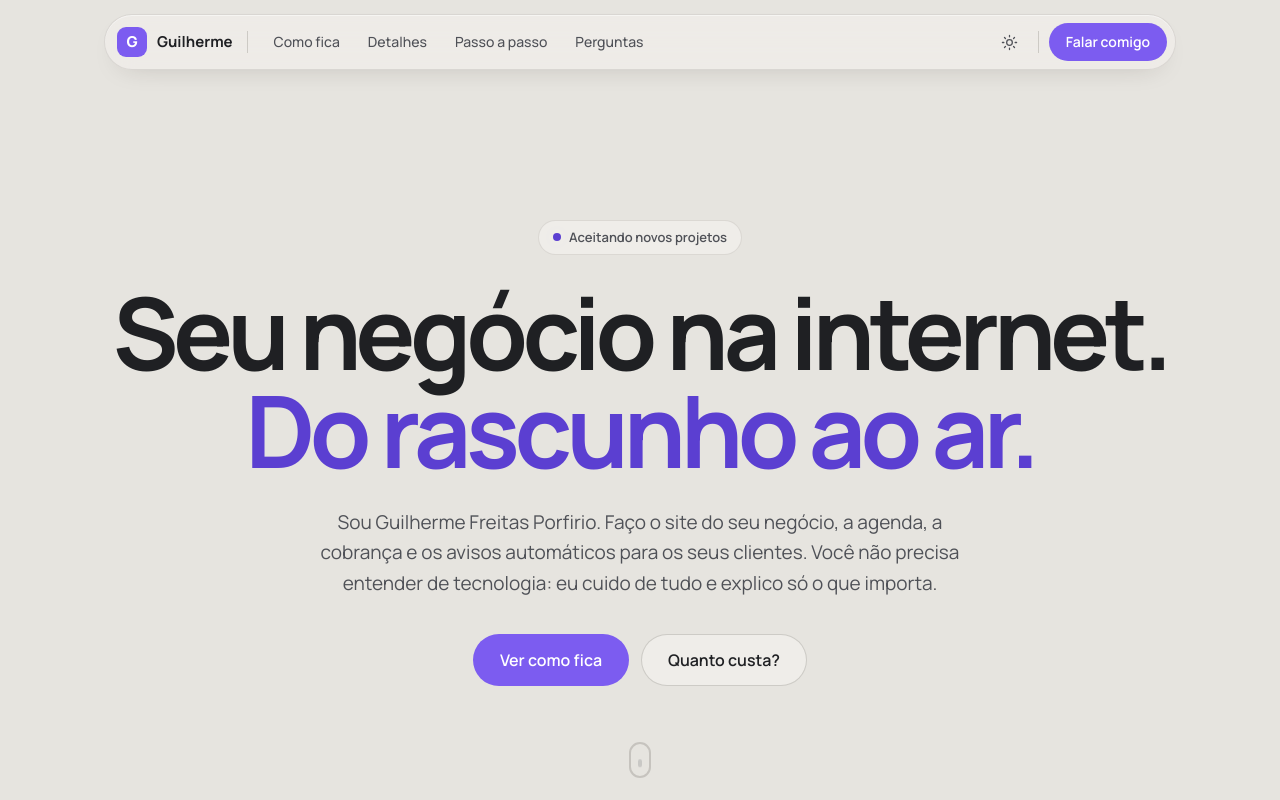
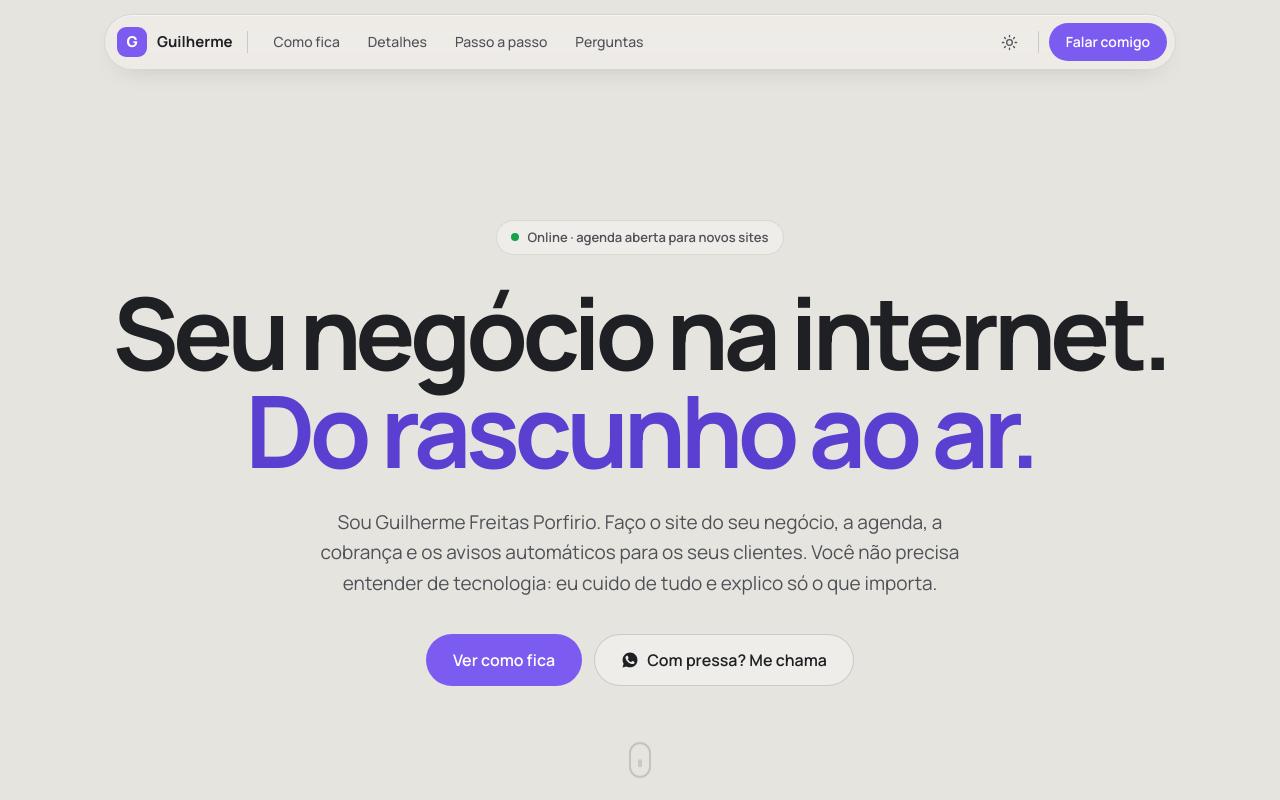
Before and after one commit to GuiSatierf/portfolio, a plain HTML site: page index.html in a window 1280 px wide. Both pictures are taken after a click on the button "Alternar tema claro e escuro". Shown: the top 800 px of the page. Drawn offline with nearby package versions, Linux system fonts and the light colour scheme.

Commit message:
feat(hero): add WhatsApp shortcut, green online dot and new tagline

```diff
--- a/index.html
+++ b/index.html
@@ -30,7 +30,7 @@
   <link rel="preconnect" href="https://fonts.googleapis.com">
   <link rel="preconnect" href="https://fonts.gstatic.com" crossorigin>
   <link href="https://fonts.googleapis.com/css2?family=Manrope:wght@400;500;600;700;800&family=Geist+Mono:wght@400;500&display=swap" rel="stylesheet">
-  <link rel="stylesheet" href="styles.css?v=4">
+  <link rel="stylesheet" href="styles.css?v=5">
 </head>
 <body>
   <a class="skip" href="#como-funciona">Pular para a demonstração</a>
@@ -65,7 +65,7 @@
   <main id="topo">
     <!-- TOPO -->
     <section class="hero wrap">
-      <p class="eyebrow reveal"><span class="live-dot"></span> Aceitando novos projetos</p>
+      <p class="eyebrow reveal"><span class="live-dot online"></span> Online · agenda aberta para novos sites</p>
       <h1 class="reveal" data-delay="60">
         <span>Seu negócio na internet.</span>
         <span class="tone-accent">Do rascunho ao ar.</span>
@@ -77,7 +77,10 @@
       </p>
       <div class="hero-cta reveal" data-delay="220">
         <a class="btn btn-primary btn-lg" href="#como-funciona">Ver como fica</a>
-        <a class="btn btn-ghost btn-lg" href="#perguntas">Quanto custa?</a>
+        <a class="btn btn-ghost btn-lg" data-link="whatsapp" href="#contato">
+          <svg aria-hidden="true" viewBox="0 0 24 24" width="18" height="18"><path fill="currentColor" d="M12.04 2C6.58 2 2.13 6.45 2.13 11.91c0 1.75.46 3.45 1.32 4.95L2.05 22l5.25-1.38c1.45.79 3.08 1.21 4.74 1.21 5.46 0 9.91-4.45 9.91-9.91C21.95 6.45 17.5 2 12.04 2Zm5.8 14.03c-.25.69-1.44 1.32-2 1.4-.51.08-1.16.11-1.87-.12-.43-.14-.98-.32-1.69-.62-2.97-1.28-4.91-4.27-5.06-4.47-.15-.2-1.21-1.61-1.21-3.07 0-1.46.77-2.18 1.04-2.48.27-.3.59-.37.79-.37h.57c.18 0 .43-.07.67.51.25.59.84 2.05.91 2.2.07.15.12.32.02.52-.1.2-.15.32-.3.5-.15.17-.31.39-.45.52-.15.15-.3.31-.13.61.17.3.77 1.27 1.65 2.06 1.13 1.01 2.09 1.32 2.39 1.47.3.15.47.12.64-.07.17-.2.74-.86.94-1.16.2-.3.39-.25.67-.15.27.1 1.73.82 2.03.97.3.15.49.22.57.35.07.12.07.71-.18 1.4Z"/></svg>
+          Com pressa? Me chama
+        </a>
       </div>
       <a class="scroll-cue" href="#como-funciona" aria-label="Rolar para a demonstração"><span></span></a>
     </section>
@@ -314,6 +317,6 @@
     <a href="#topo">Voltar ao topo ↑</a>
   </footer>
 
-  <script src="script.js?v=4"></script>
+  <script src="script.js?v=5"></script>
 </body>
 </html>
--- a/styles.css
+++ b/styles.css
@@ -133,6 +133,9 @@ kbd {
 }
 .live-dot { position: relative; width: 8px; height: 8px; border-radius: 50%; background: var(--ok); flex: none; }
 .live-dot::after { content: ""; position: absolute; inset: -3px; border-radius: 50%; border: 2px solid var(--ok); opacity: .5; animation: live-ring 2s ease-out infinite; }
+/* "Online": verde de propósito, como o status de online do WhatsApp */
+.live-dot.online, .live-dot.online::after { --ok: #3ddc84; }
+:root[data-theme="light"] .live-dot.online, :root[data-theme="light"] .live-dot.online::after { --ok: #16a34a; }
 @keyframes live-ring { 0% { transform: scale(.6); opacity: .6; } 100% { transform: scale(1.6); opacity: 0; } }
 .hero h1 { display: grid; font-size: clamp(42px, 8.4vw, 100px); font-weight: 700; letter-spacing: -0.055em; line-height: .98; }
 .lead { color: var(--ink-muted); font-size: clamp(16px, 1.7vw, 19px); line-height: 1.6; max-width: 56ch; margin: 28px auto 0; }
```
Also changed, not shown: assets/og-image.jpg.
